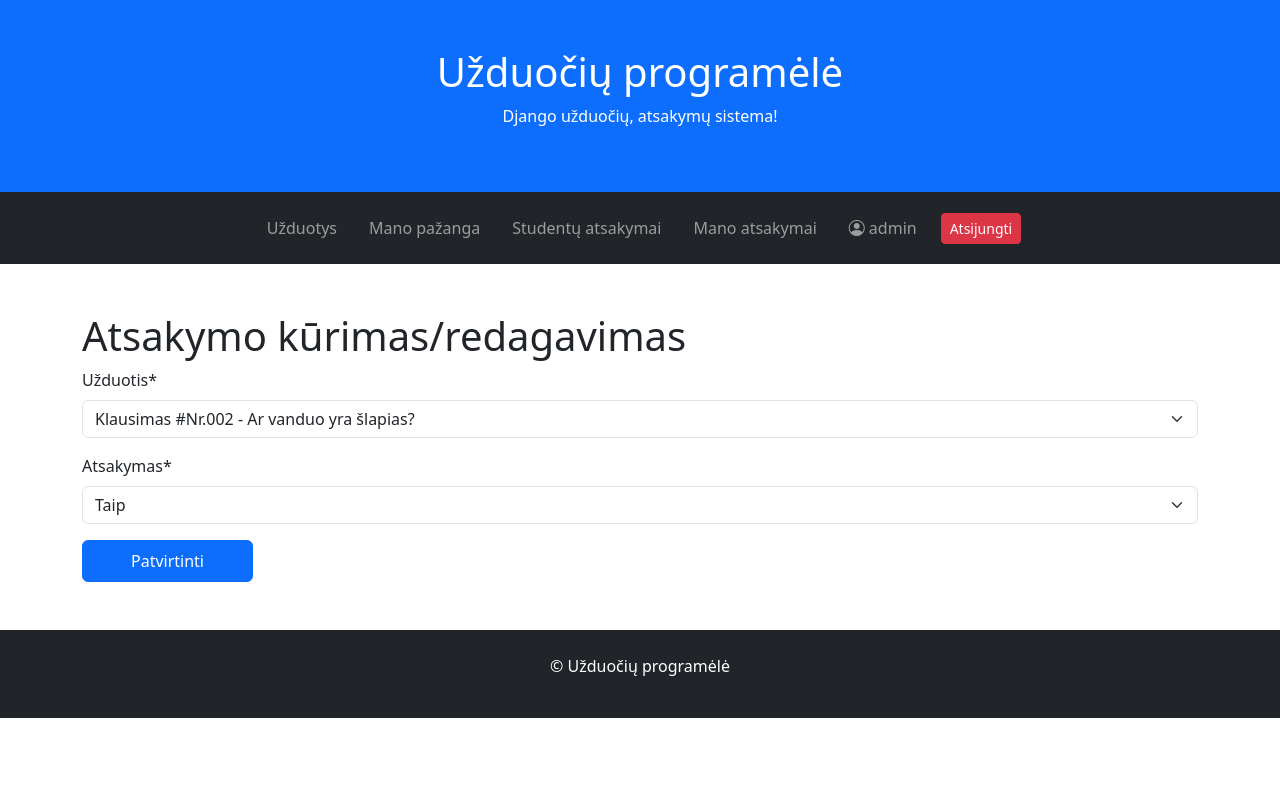
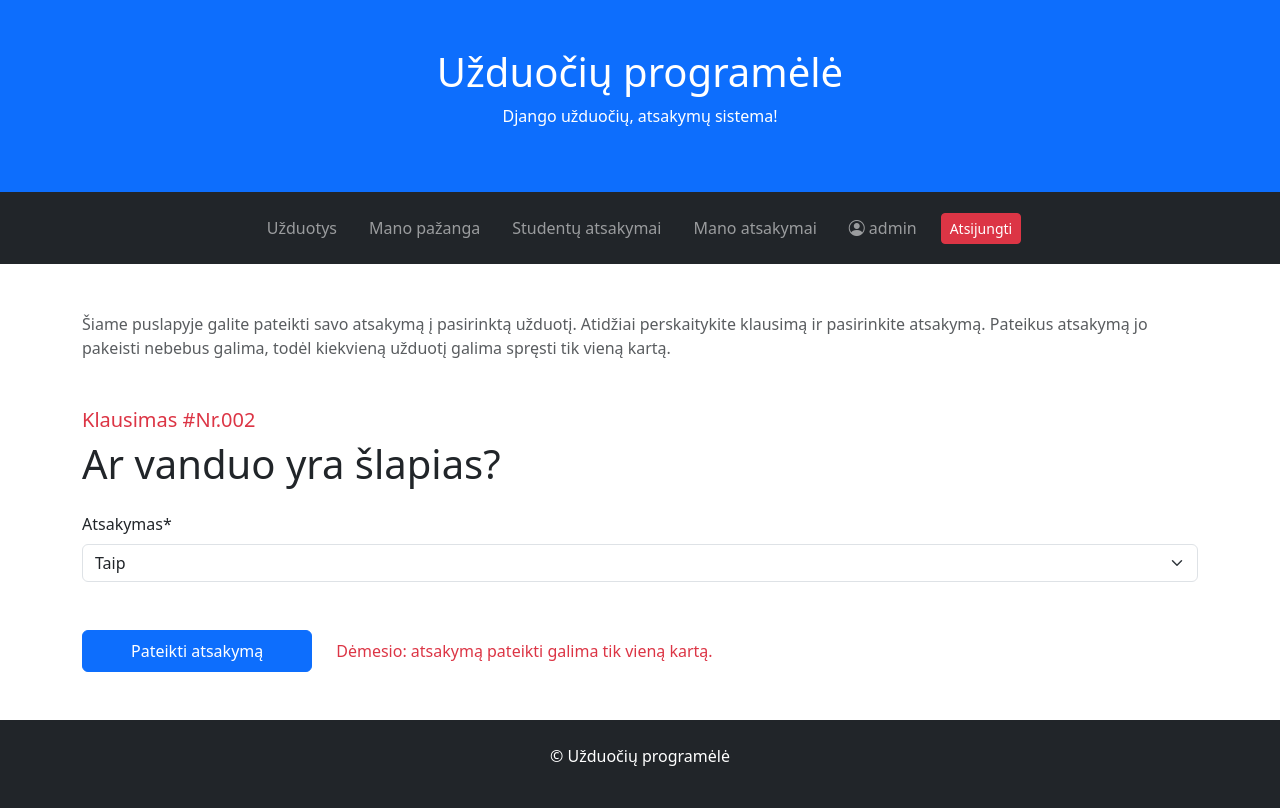
Before and after one commit to edenas/uzduociu_programele_v1, a Django app: page /tasks/2/answercreate/ in a window 1280 px wide. Before the commit the page ends 718 px from the top, so only its background shows below. Run offline with Django 5.2, Linux system fonts and the light colour scheme; a user stored in the database is signed in; data comes from the database, SQL or seed files in the repository; both versions use the stored data as it was after the commit; some libraries are stand-ins or nearby versions.

Commit message:
Pašalintas užduoties dropdown iš atsakymo formos, užduotis perduodama per view ir atvaizduojama template

```diff
--- a/mysite/tasks/forms.py
+++ b/mysite/tasks/forms.py
@@ -6,7 +6,7 @@ from .models import Answer
 class AnswerCreateForm(forms.ModelForm):
     class Meta:
         model = Answer
-        fields = ['task', 'answer']
+        fields = ['answer']
 
 
 class UserUpdateForm(forms.ModelForm):
--- a/mysite/tasks/templates/answer_form.html
+++ b/mysite/tasks/templates/answer_form.html
@@ -1,13 +1,24 @@
 {% extends 'base.html' %}
-{% block title %}Atsakymo kūrimas/redagavimas{% endblock %}
+{% block title %}Pateikti atsakymą{% endblock %}
+
 {% block content %}
-<h1>Atsakymo kūrimas/redagavimas</h1>
+    <p class="text-muted mb-4">Šiame puslapyje galite pateikti savo atsakymą į pasirinktą užduotį.
+    Atidžiai perskaitykite klausimą ir pasirinkite atsakymą. Pateikus atsakymą jo pakeisti nebebus galima,
+    todėl kiekvieną užduotį galima spręsti tik vieną kartą.</p>
 
-<form method="post">
-    {% csrf_token %}
-    {% load crispy_forms_tags %}
-    {{ form | crispy }}
-    <button type="submit" class="btn btn-primary py-2 px-5">Patvirtinti</button>
-</form>
+    <div class="mb-4 mt-5">
+        <h5 class="{% if task.is_overdue %}text-danger{% endif %}">{{ task.name }}</h5>
+        <h1>{{ task.content }}</h1>
+    </div>
 
+    <form method="post" class="mt-4">
+        {% csrf_token %}
+        {% load crispy_forms_tags %}
+        {{ form.answer | as_crispy_field }}
+
+        <div class="d-flex align-items-center gap-4 mt-5">
+            <button type="submit" class="btn btn-primary py-2 px-5">Pateikti atsakymą</button>
+            <p class="text-danger mb-0">Dėmesio: atsakymą pateikti galima tik vieną kartą.</p>
+        </div>
+    </form>
 {% endblock %}
--- a/mysite/tasks/templates/task.html
+++ b/mysite/tasks/templates/task.html
@@ -22,7 +22,7 @@
             {% if answered %}
                 <p class="text-danger">Atsiprašome, tačiau užduoties atlikti dar kartą negalite.</p>
             {% else %}
-                <a class="btn btn-primary py-2 px-5" href="{% url 'answer_create' task.pk %}">Pateikti atsakymą</a>
+                <a class="btn btn-primary py-2 px-5" href="{% url 'answer_create' task.pk %}">Spręsti užduotį</a>
             {% endif %}
         {% endif %}
     </div>
--- a/mysite/tasks/views.py
+++ b/mysite/tasks/views.py
@@ -7,11 +7,13 @@ from django.views import View
 from .models import Task, Answer
 from .forms import AnswerCreateForm, UserUpdateForm
 
+
 def index(request):
     context = {
         'tasks': Task.objects.all(),
     }
     return render(request, template_name="index.html", context=context)
+
 
 class StatsView(LoginRequiredMixin, View):
     def get(self, request):
@@ -43,6 +45,7 @@ class StatsView(LoginRequiredMixin, View):
 
         return render(request, "stats.html", context=context)
 
+
 def task(request, pk):
     selected_task = Task.objects.get(pk=pk)
     answered = False
@@ -57,6 +60,7 @@ def task(request, pk):
     }
     return render(request, template_name="task.html", context=context)
 
+
 class AnswerListView(LoginRequiredMixin, UserPassesTestMixin, ListView):
     model = Answer
     template_name = "answers.html"
@@ -65,10 +69,12 @@ class AnswerListView(LoginRequiredMixin, UserPassesTestMixin, ListView):
     def test_func(self):
         return self.request.user.is_staff
 
+
 class AnswerDetailView(LoginRequiredMixin, DetailView):
     model = Answer
     template_name = "answer.html"
     context_object_name = "answer"
+
 
 class UserAnswerListView(LoginRequiredMixin, ListView):
     model = Answer
@@ -78,14 +84,17 @@ class UserAnswerListView(LoginRequiredMixin, ListView):
     def get_queryset(self):
         return Answer.objects.filter(student=self.request.user)
 
+
 class AnswerCreateView(LoginRequiredMixin, CreateView):
     model = Answer
     form_class = AnswerCreateForm
     template_name = "answer_form.html"
     success_url = reverse_lazy("useranswers")
 
-    def get_initial(self):
-        return {'task': Task.objects.get(pk=self.kwargs['pk'])}
+    def get_context_data(self, **kwargs):
+        context = super().get_context_data(**kwargs)
+        context['task'] = Task.objects.get(pk=self.kwargs['pk'])
+        return context
 
     def get(self, request, *args, **kwargs):
         selected_task = Task.objects.get(pk=self.kwargs['pk'])
@@ -105,6 +114,7 @@ class AnswerCreateView(LoginRequiredMixin, CreateView):
         form.instance.task = selected_task
         return super().form_valid(form)
 
+
 class AnswerDeleteView(LoginRequiredMixin, UserPassesTestMixin, DeleteView):
     model = Answer
     template_name = "answer_delete.html"
@@ -114,10 +124,12 @@ class AnswerDeleteView(LoginRequiredMixin, UserPassesTestMixin, DeleteView):
     def test_func(self):
         return self.request.user.is_staff
 
+
 class SignUpView(CreateView):
     form_class = UserCreationForm
     template_name = "signup.html"
     success_url = reverse_lazy("login")
+
 
 class ProfileUpdateView(LoginRequiredMixin, UpdateView):
     form_class = UserUpdateForm
```
Also changed, not shown: mysite/db.sqlite3.
